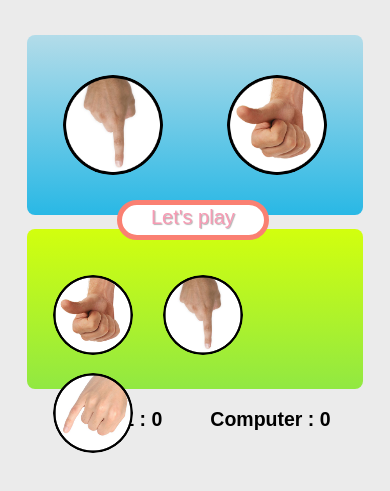
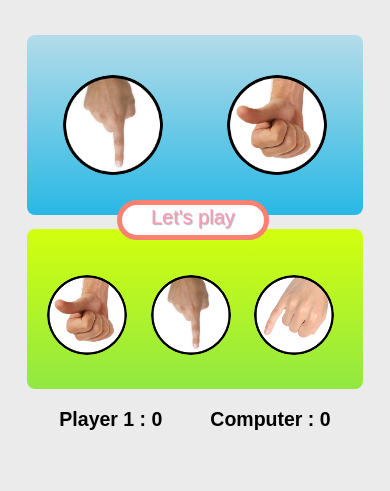
Before and after one commit to rendy278/SUWIT-JAWIR, a plain HTML site: page Swit jawa/index.html in a window 390 px wide. Shown: the part 117-608 px from the top of the page. Drawn offline with Linux system fonts and the light colour scheme.

Commit message:
Update style.css

```diff
--- a/Swit jawa/style.css
+++ b/Swit jawa/style.css
@@ -185,7 +185,6 @@ img {
   }
   .area-player img {
     margin-top: 1rem;
-    margin-left: 0.4rem;
     width: 80px;
     height: 80px;
   }
@@ -197,14 +196,14 @@ img {
     line-height: 25px;
     left: 28%;
     margin: auto;
-    top: 175px; /* Menggeser info agar lebih ke atas */
+    top: 175px;
   }
   ul {
-    padding-top: 30px; /* Mengurangi padding atas pada ul */
-    padding-left: 10px; /* Mengurangi padding kiri pada ul */
+    padding-top: 30px;
+    padding-left: 10px;
   }
   li {
-    margin: 0 10px; /* Mengurangi margin antara li */
+    margin: 0 10px;
   }
   img {
     width: 100px;
```
